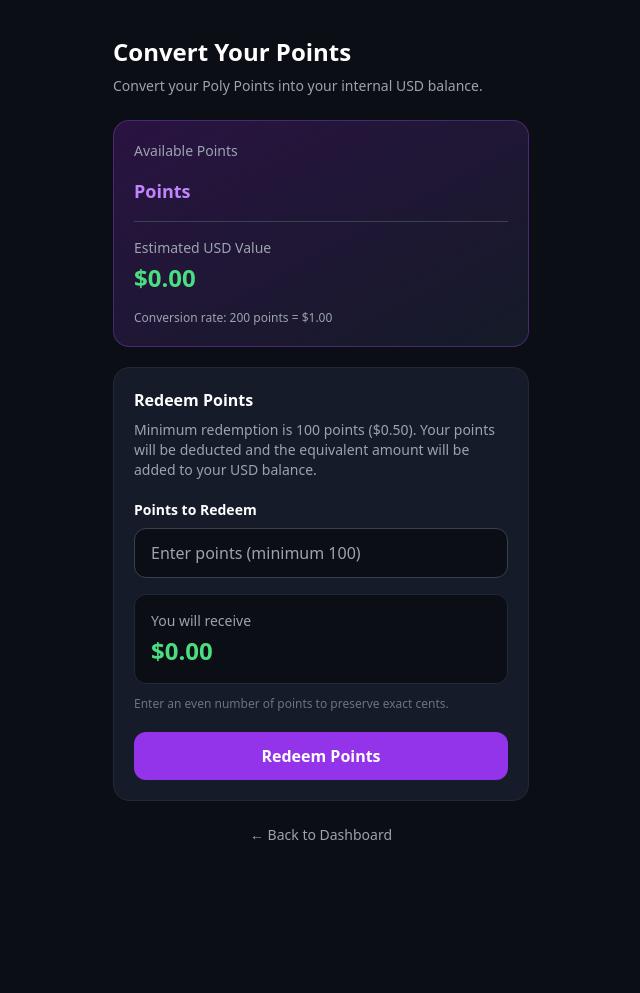
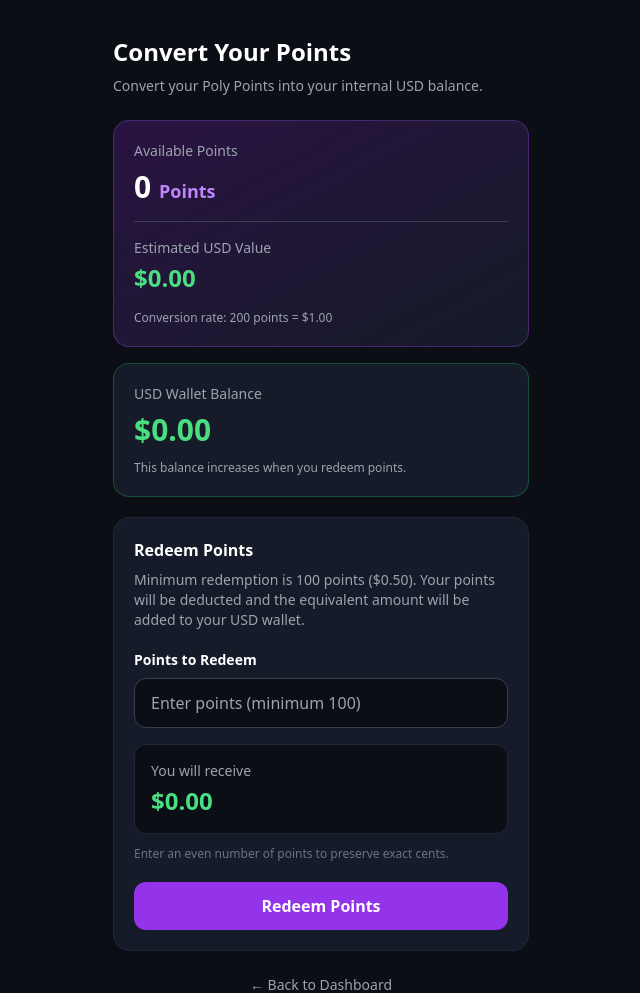
Before and after one commit to wizzidiamondblog-sketch/poly-earn, a Flask app: template templates/redeem.html in a window 1280 px wide. Shown: the part 77-1070 px from the top of the page, without its empty margins (319-959 px from the left). Before the commit the page ends 917 px from the top, so only its background shows below. Run offline with Flask 3, Linux system fonts and the light colour scheme; the template is opened without the code that fills it, so the values that code supplies are empty; some libraries are stand-ins or nearby versions.

Commit message:
Update redeem.html

```diff
--- a/templates/redeem.html
+++ b/templates/redeem.html
@@ -1,3 +1,4 @@
+
 <!DOCTYPE html>
 <html lang="en">
 <head>
@@ -41,21 +42,25 @@
     {% endwith %}
 
     <h2 class="text-2xl font-bold">Convert Your Points</h2>
+
     <p class="text-gray-400 text-sm mt-2">
       Convert your Poly Points into your internal USD balance.
     </p>
 
+    <!-- POINTS BALANCE -->
     <div class="bg-gradient-to-br from-purple-900/40 to-[#151b28]
                 border border-purple-500/30 rounded-2xl p-5 mt-6">
 
       <p class="text-gray-400 text-sm">Available Points</p>
 
       <h3 class="text-3xl font-bold mt-2">
-        {{ points }} <span class="text-purple-400 text-lg">Points</span>
+        {{ points|int }}
+        <span class="text-purple-400 text-lg">Points</span>
       </h3>
 
       <div class="border-t border-gray-700 mt-4 pt-4">
         <p class="text-gray-400 text-sm">Estimated USD Value</p>
+
         <p class="text-2xl font-bold text-green-400 mt-1">
           ${{ "%.2f"|format((points|float) / 200) }}
         </p>
@@ -66,16 +71,36 @@
       </p>
     </div>
 
-    <div class="bg-[#151b28] border border-gray-800 rounded-2xl p-5 mt-5">
+    <!-- ACTUAL USD WALLET BALANCE -->
+    <div class="bg-[#151b28] border border-green-500/30
+                rounded-2xl p-5 mt-4">
+
+      <p class="text-gray-400 text-sm">USD Wallet Balance</p>
+
+      <p class="text-3xl font-bold text-green-400 mt-2">
+        ${{ "%.2f"|format(usd_balance|float) }}
+      </p>
+
+      <p class="text-xs text-gray-400 mt-3">
+        This balance increases when you redeem points.
+      </p>
+    </div>
+
+    <!-- REDEEM FORM -->
+    <div class="bg-[#151b28] border border-gray-800
+                rounded-2xl p-5 mt-5">
+
       <h3 class="font-bold">Redeem Points</h3>
 
       <p class="text-gray-400 text-sm mt-2">
         Minimum redemption is 100 points ($0.50).
         Your points will be deducted and the equivalent amount
-        will be added to your USD balance.
+        will be added to your USD wallet.
       </p>
 
-      <form action="{{ url_for('redeem') }}" method="POST" class="mt-5">
+      <form action="{{ url_for('redeem') }}"
+            method="POST"
+            class="mt-5">
 
         <label for="points"
                class="block text-sm font-semibold mb-2">
@@ -88,7 +113,7 @@
           name="points"
           min="100"
           step="2"
-          max="{{ points }}"
+          max="{{ points|int }}"
           required
           placeholder="Enter points (minimum 100)"
           class="w-full bg-[#0b0e14] border border-gray-700
@@ -99,8 +124,13 @@
 
         <div class="bg-[#0b0e14] border border-gray-800
                     rounded-xl p-4 mt-4">
-          <p class="text-gray-400 text-sm">You will receive</p>
-          <p id="usdValue" class="text-2xl font-bold text-green-400 mt-1">
+
+          <p class="text-gray-400 text-sm">
+            You will receive
+          </p>
+
+          <p id="usdValue"
+             class="text-2xl font-bold text-green-400 mt-1">
             $0.00
           </p>
         </div>
@@ -133,7 +163,12 @@
       const balance = Number({{ points|int }});
       const output = document.getElementById("usdValue");
 
-      if (!input.value || value < 0) {
+      if (
+        !input.value ||
+        !Number.isFinite(value) ||
+        value < 0 ||
+        value > balance
+      ) {
         output.textContent = "$0.00";
         return;
       }
```
